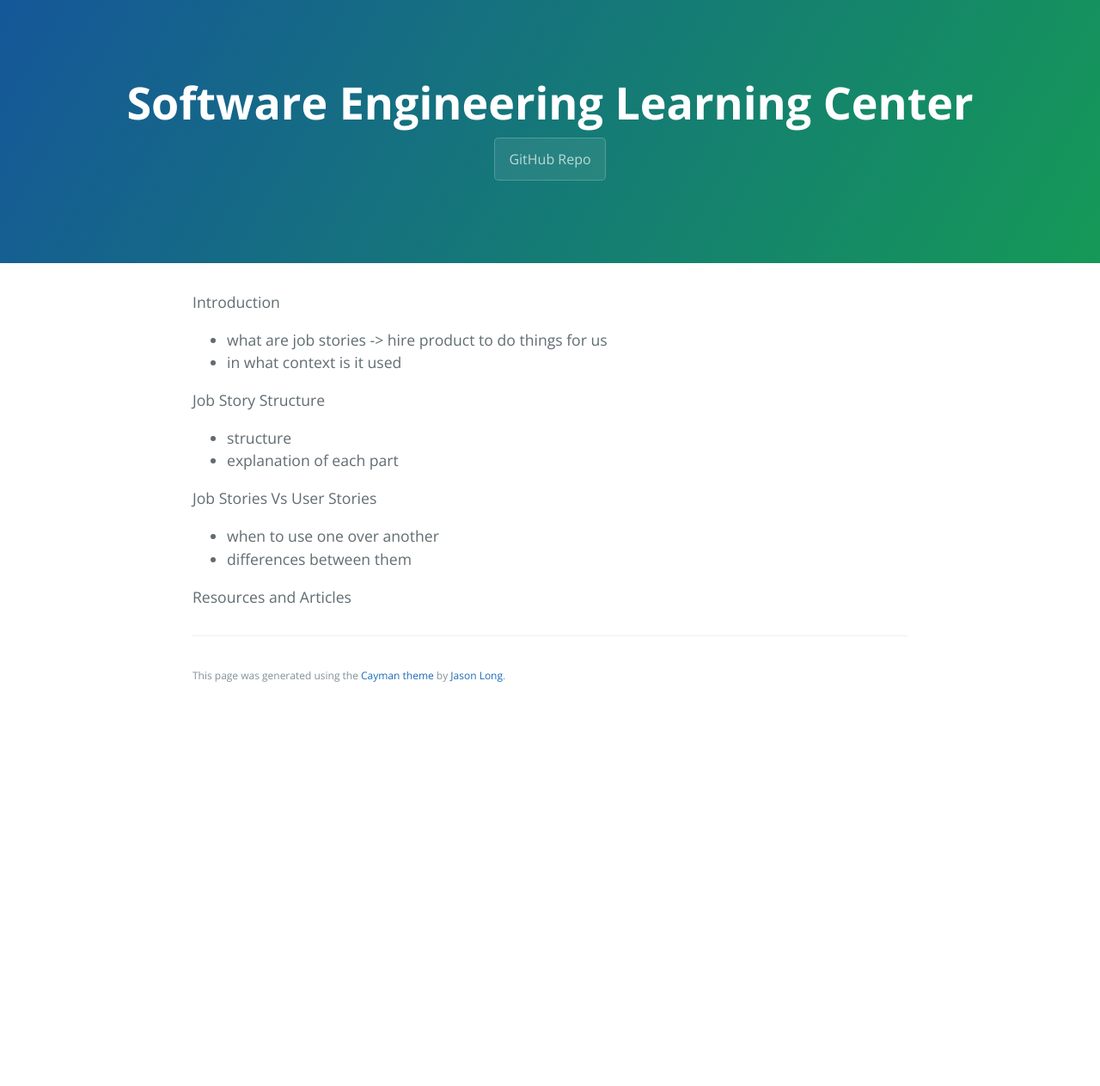
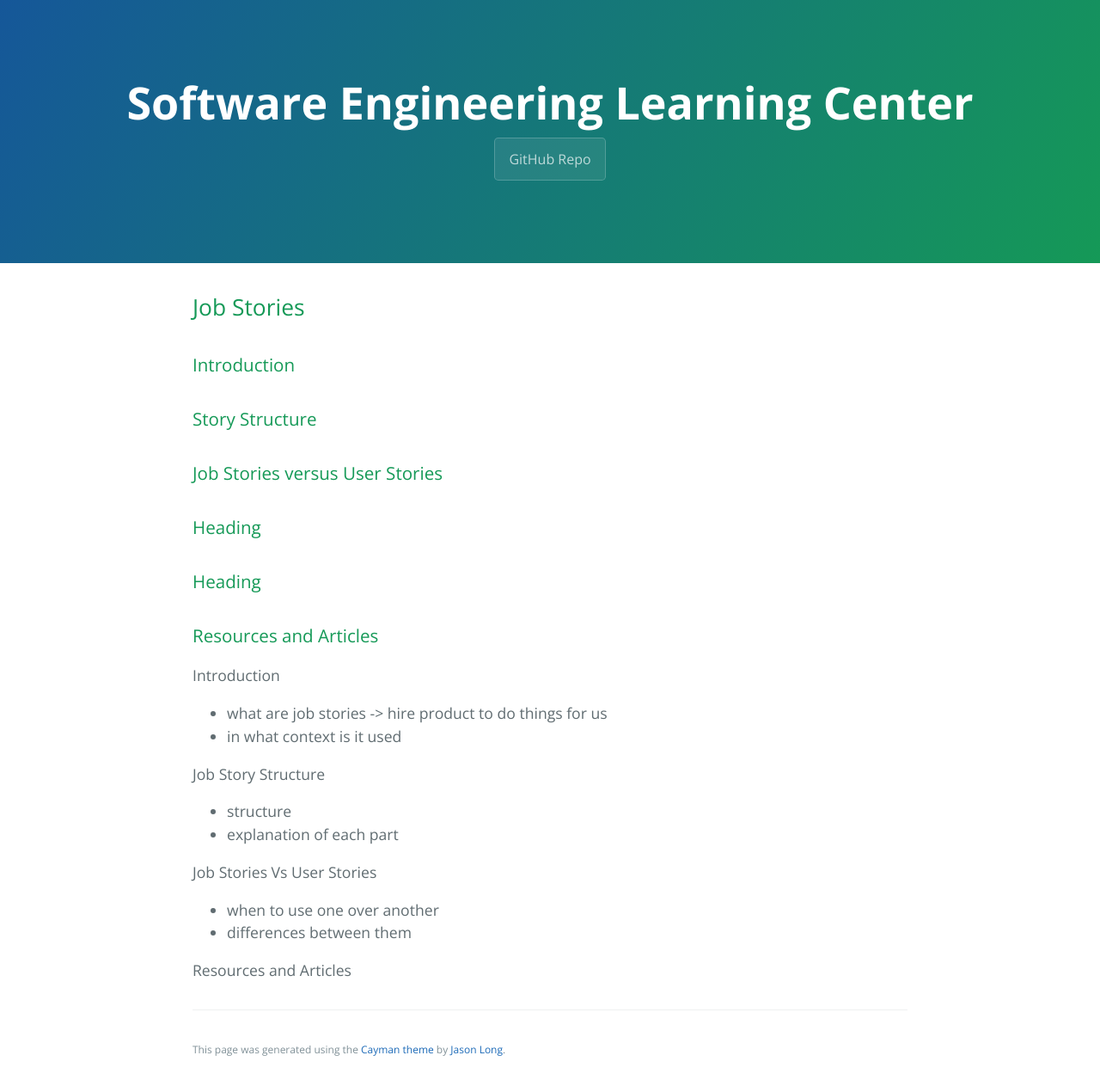
Before and after one commit to learning-software-engineering/learning-software-engineering.github.io, a Jekyll site: the page built from Topics/Software_Engineering/JobStories.md, in a window 1280 px wide. Shown: the whole page at 86% size. Built offline with Jekyll 4.4.1, drawn with Linux system fonts in a browser that asks for light colours; our own code applies the rules of GitHub Pages for plain Markdown files; before the commit the page ends 900 px from its top, so only the background shows below that.

Commit message:
created outline for JobStoriesPage

```diff
--- a/Topics/Software_Engineering/JobStories.md
+++ b/Topics/Software_Engineering/JobStories.md
@@ -1,3 +1,27 @@
+## Job Stories
+
+### Introduction
+
+
+### Story Structure
+
+
+
+### Job Stories versus User Stories
+
+
+
+### Heading
+
+
+
+### Heading
+
+
+
+### Resources and Articles
+
+
 Introduction
 
 - what are job stories -> hire product to do things for us
```
